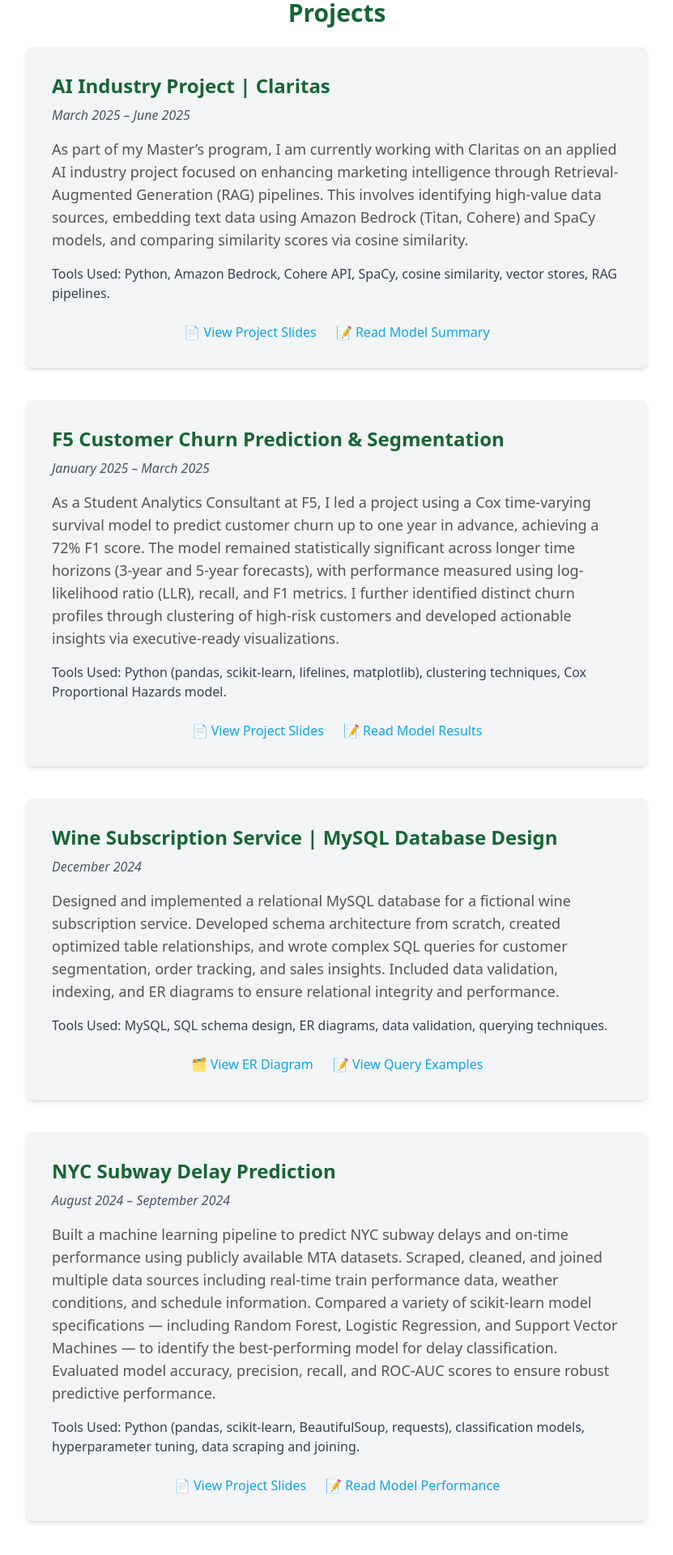
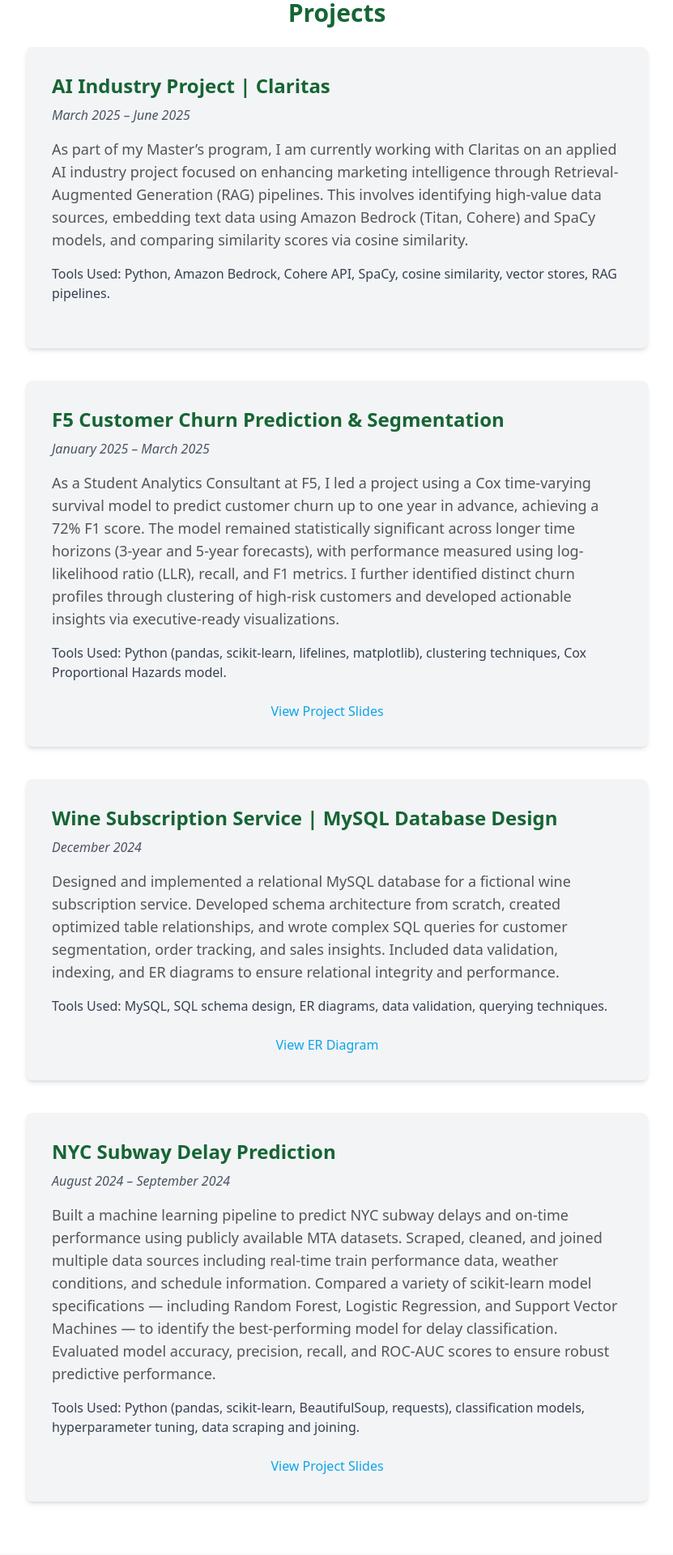
Before and after one commit to okhanson/personal_website, a React (Create React App) app: page /projects in a window 1280 px wide. Shown: the part 130-2050 px from the top of the page at 81% size, without its empty margins (224-1055 px from the left). Built offline with nearby package versions, Linux system fonts and the light colour scheme.

Commit message:
more link changes

```diff
--- a/src/pages/Home.js
+++ b/src/pages/Home.js
@@ -65,20 +65,32 @@
         <div className="flex flex-col md:flex-row justify-center items-center gap-12">
           {/* Bachelor's Section */}
           <div className="max-w-sm">
-            <img src="/CSULBlogo.png" alt="CSULB Logo" className="h-20 mx-auto mb-4" />
+            <img
+              src={`${process.env.PUBLIC_URL}/CSULBlogo.png`}
+              alt="CSULB Logo"
+              className="h-20 mx-auto mb-4"
+            />
             <h3 className="text-xl font-bold mb-2">Bachelor of Arts in Economics</h3>
             <p className="mb-2 text-gray-700">California State University, Long Beach</p>
             <p className="mb-2 text-gray-700">Magna Cum Laude, Class of 2024</p>
             <p className="mb-2 text-gray-700">Outstanding Undergraduate in Economics Award (2024)</p>
             <div className="flex justify-center items-center gap-4 mt-4">
-              <img src="/PBK_banner.avif" alt="Phi Beta Kappa" className="h-10" />
+              <img
+                src={`${process.env.PUBLIC_URL}/PBK_banner.avif`}
+                alt="Phi Beta Kappa"
+                className="h-10"
+              />
               <span className="text-gray-700">Phi Beta Kappa Member</span>
             </div>
           </div>
 
           {/* Master's Section */}
           <div className="max-w-sm">
-            <img src="/calpolylogo.jpg" alt="Cal Poly Logo" className="h-20 mx-auto mb-4" />
+            <img
+              src={`${process.env.PUBLIC_URL}/calpolylogo.jpg`}
+              alt="Cal Poly Logo"
+              className="h-20 mx-auto mb-4"
+            />
             <h3 className="text-xl font-bold mb-2">Master of Science in Business Analytics</h3>
             <p className="mb-2 text-gray-700">California Polytechnic State University, San Luis Obispo</p>
             <p className="mb-2 text-gray-700">Expected Graduation: 2025</p>
--- a/src/pages/Projects.js
+++ b/src/pages/Projects.js
@@ -27,7 +27,7 @@
             rel="noopener noreferrer"
             className="text-sky-500 hover:underline"
           >
-            📄 View Project Slides
+
           </a>
           <a
             href={`${process.env.PUBLIC_URL}/Claritas_RAG_Model_Summary.pdf`}
@@ -35,7 +35,7 @@
             rel="noopener noreferrer"
             className="text-sky-500 hover:underline"
           >
-            📝 Read Model Summary
+
           </a>
         </div>
       </div>
@@ -63,7 +63,7 @@
             rel="noopener noreferrer"
             className="text-sky-500 hover:underline"
           >
-            📄 View Project Slides
+            View Project Slides
           </a>
           <a
             href={`${process.env.PUBLIC_URL}/F5_Churn_Model_Results.pdf`}
@@ -71,7 +71,7 @@
             rel="noopener noreferrer"
             className="text-sky-500 hover:underline"
           >
-            📝 Read Model Results
+
           </a>
         </div>
       </div>
@@ -99,7 +99,7 @@
             rel="noopener noreferrer"
             className="text-sky-500 hover:underline"
           >
-            🗂️ View ER Diagram
+            View ER Diagram
           </a>
           <a
             href={`${process.env.PUBLIC_URL}/Wine_Subscription_Query_Examples.pdf`}
@@ -107,7 +107,7 @@
             rel="noopener noreferrer"
             className="text-sky-500 hover:underline"
           >
-            📝 View Query Examples
+
           </a>
         </div>
       </div>
@@ -136,7 +136,7 @@
             rel="noopener noreferrer"
             className="text-sky-500 hover:underline"
           >
-            📄 View Project Slides
+            View Project Slides
           </a>
           <a
             href={`${process.env.PUBLIC_URL}/NYC_Subway_Model_Performance.pdf`}
@@ -144,7 +144,7 @@
             rel="noopener noreferrer"
             className="text-sky-500 hover:underline"
           >
-            📝 Read Model Performance
+
           </a>
         </div>
       </div>
```
